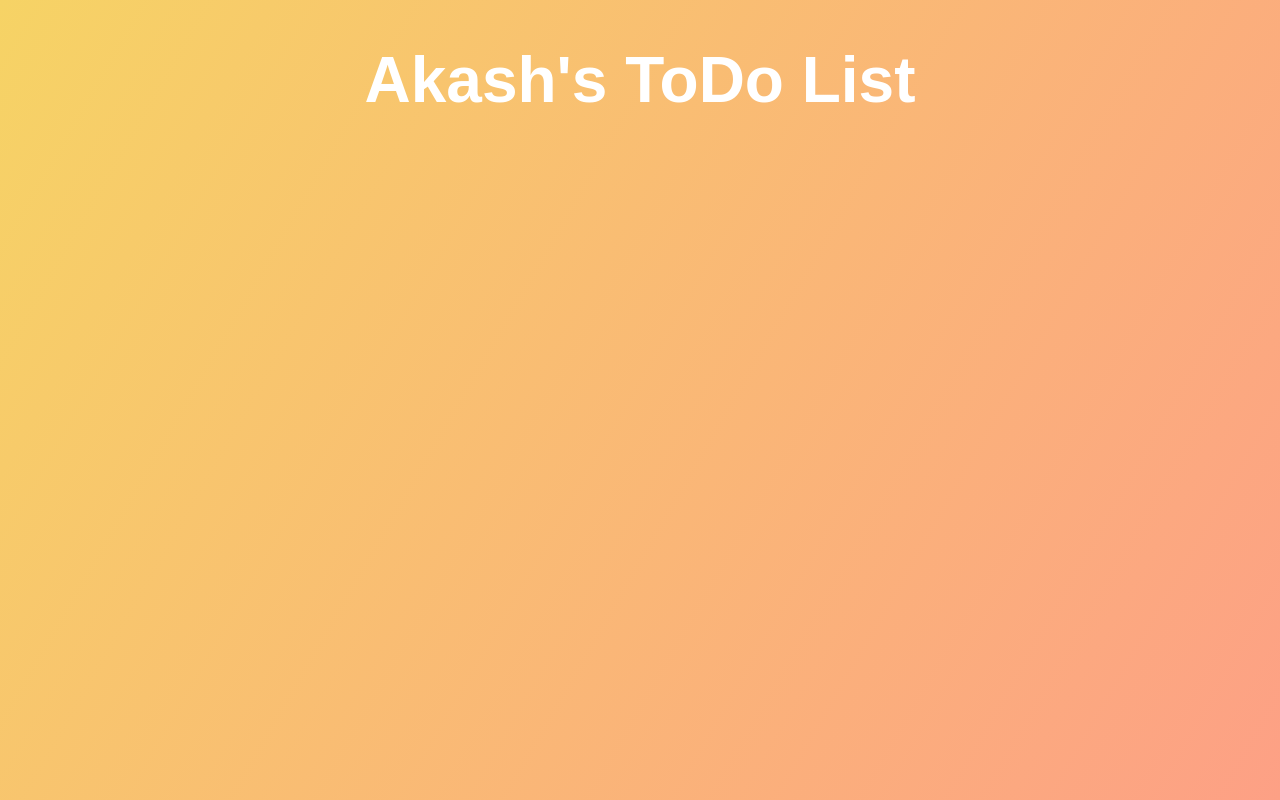
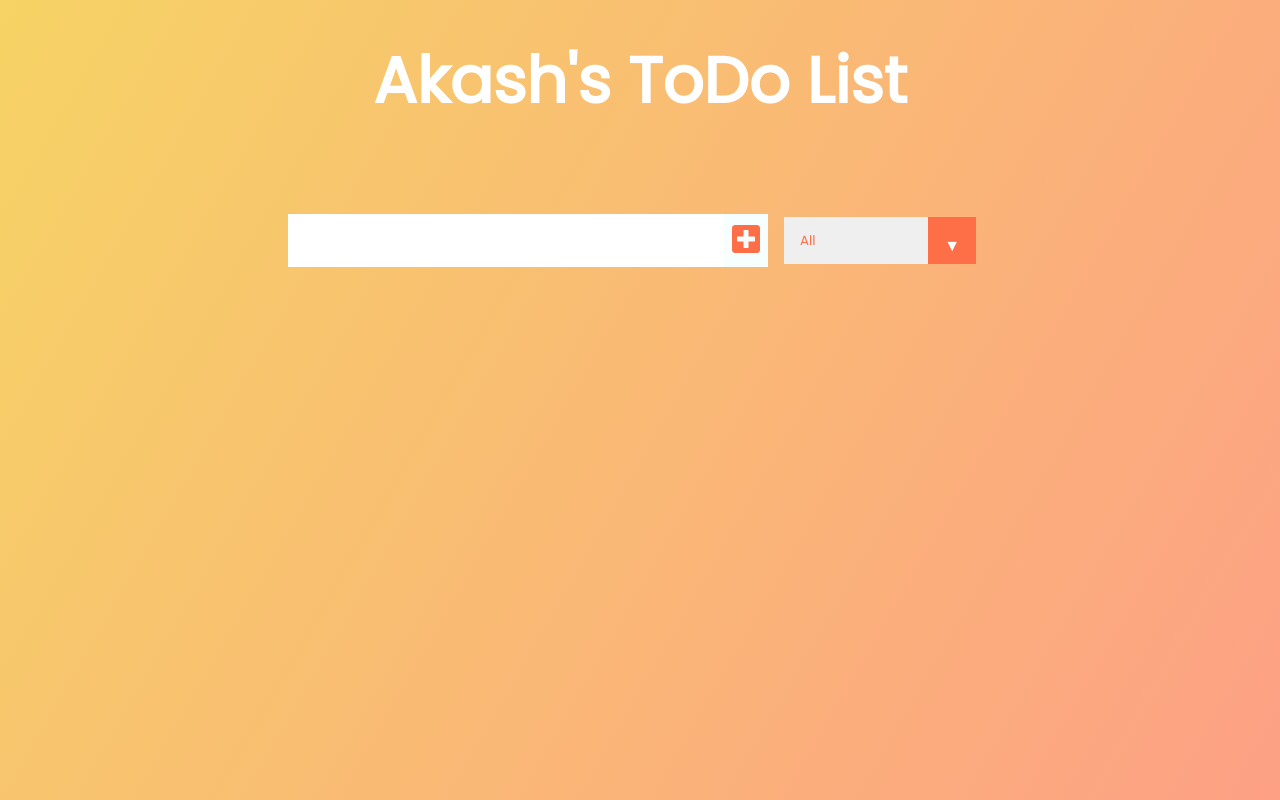
Before and after one commit to akash1601/todo, a React (Create React App) app: page / in a window 1280 px wide. Built offline with nearby package versions, Linux system fonts and the light colour scheme.

Commit message:
made structure for app

```diff
--- a/public/index.html
+++ b/public/index.html
@@ -8,6 +8,16 @@
     <meta
       name="description"
       content="Web site created using create-react-app"
+    />
+    <link
+      href="https://fonts.googleapis.com/css?family=Poppins&display=swap"
+      rel="stylesheet"
+    />
+    <link
+      rel="stylesheet"
+      href="https://cdnjs.cloudflare.com/ajax/libs/font-awesome/5.12.1/css/all.min.css"
+      integrity="sha256-mmgLkCYLUQbXn0B1SRqzHar6dCnv9oZFPEC1g1cwlkk="
+      crossorigin="anonymous"
     />
     <link rel="apple-touch-icon" href="%PUBLIC_URL%/logo192.png" />
     <!--
--- a/src/App.js
+++ b/src/App.js
@@ -1,13 +1,19 @@
+import React, { useState } from 'react';
+import './App.css';
+import Form from './components/Form';
+import TodoList from './components/ToDoList'
+function App() {
 
-import './App.css';
-
-function App() {
   return (
     <div className="App">
       <header>
       <h1>Akash's ToDo List</h1>
+
       </header>
+      <Form/>
+      <TodoList />
     </div>
   );
 }
+
 export default App;
--- /dev/null
+++ b/src/components/Form.js
@@ -0,0 +1,22 @@
+import React from 'react';
+
+const Form = () => {
+    return(
+        <form>
+            <input type = "text" className = "todo-input"/>
+            <button className = "todo-button" type = "submit">
+                <i className = "fas fa-plus-square"></i>
+            </button>
+            <div className = "select">
+                <select name = "todos" className = "filter-todo">
+                    <option value = "all">All</option>
+                    <option value = "completed">Completed</option>
+                    <option value = "uncompleted">Uncompleted</option>
+                </select>
+                </div>
+        </form>
+
+    );
+};
+
+export default Form;
--- /dev/null
+++ b/src/components/ToDoList.js
@@ -0,0 +1,12 @@
+import React from 'react';
+
+const TodoList = () => {
+    return(
+        <div className= "todo-container">
+            <ul className = "todo-list"></ul>
+        </div>
+
+    );
+};
+
+export default TodoList;
```
